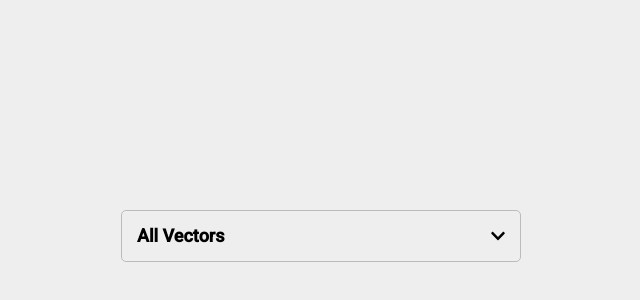
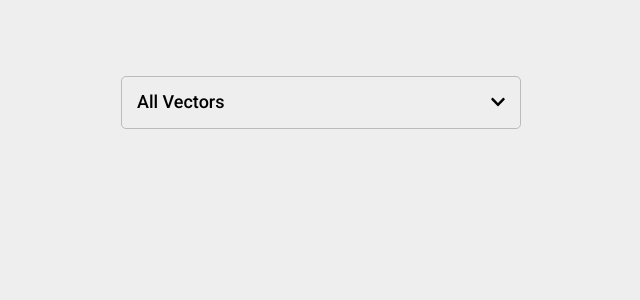
Before and after one commit to jacobleonhardt/filterForm, a React (Create React App) app in the folder filter-form/: page / in a window 1280 px wide. Shown: the part 164-464 px from the top of the page, without its empty margins (319-959 px from the left). Built offline with nearby package versions, Linux system fonts and the light colour scheme.

Commit message:
finishing touches

```diff
--- a/filter-form/src/App.css
+++ b/filter-form/src/App.css
@@ -11,14 +11,26 @@
 }
 
 .app__body {
-  margin: 0 auto;
+  position: absolute;
+  top: 30%;
   width: 90%;
   max-width: 400px;
+  margin: 0 auto;
 }
 
 h1, h2, h3, p {
   margin: 0px;
   display: inline;
   font-family: 'Roboto', sans-serif;
+  font-weight: 500;
   font-size: 18px;
 }
+
+@media screen and (max-width: 160px) {
+  .app__body {
+    width: 98%;
+  }
+  h2 {
+    font-size: 14px;
+  }
+}
```
Also changed, not shown: filter-form/src/logo.svg (deleted), 1 other file (tests, documents, lock files or other folders).
